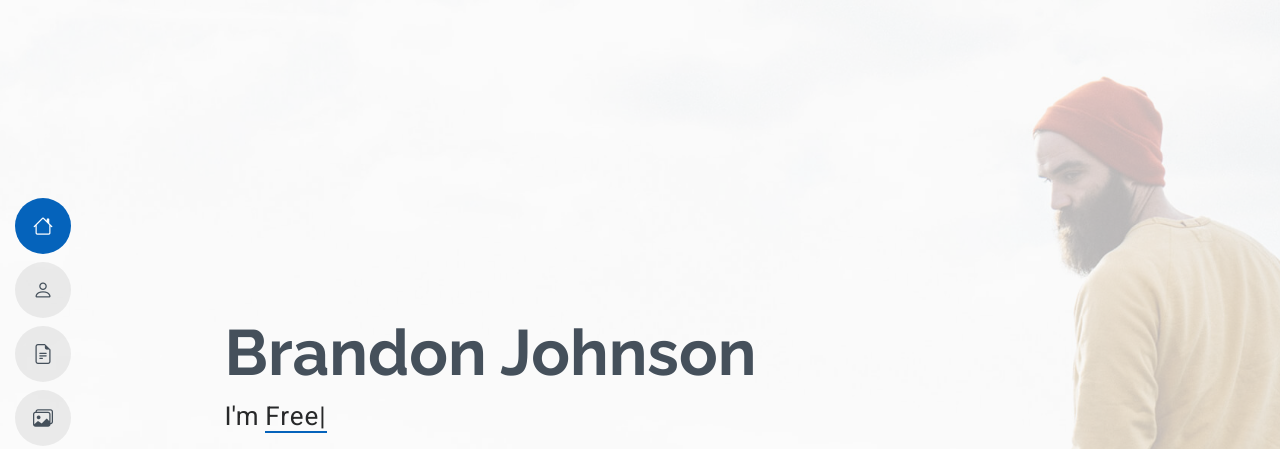
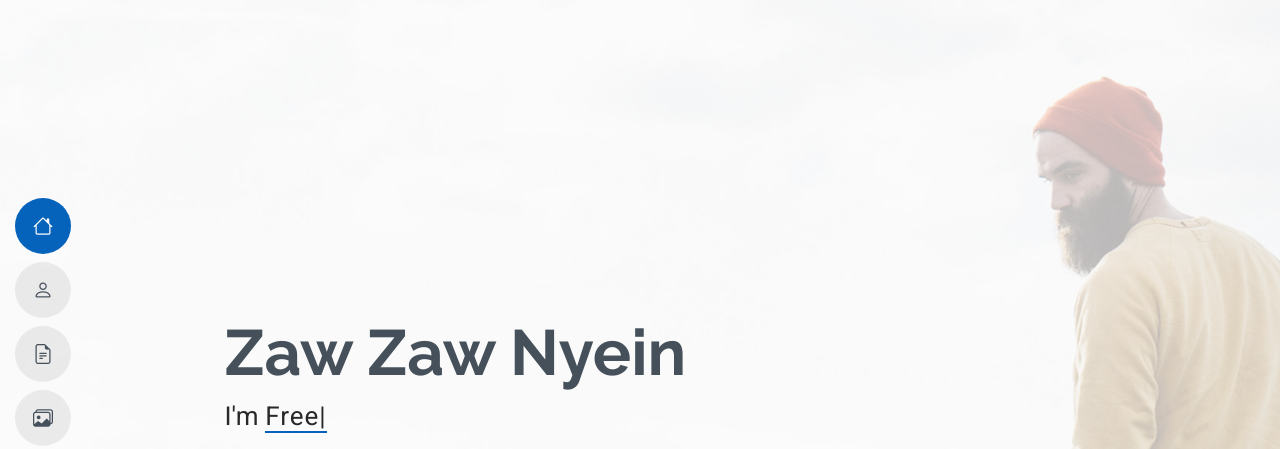
Before and after one commit to zawnyein-zed/ZawZawNyein, a plain HTML site: page index.html in a window 1280 px wide. Shown: the top 449 px of the page. Drawn offline with Linux system fonts and the light colour scheme.

Commit message:
Update index.html

```diff
--- a/index.html
+++ b/index.html
@@ -65,7 +65,7 @@
       <div class="container" data-aos="zoom-out">
         <div class="row justify-content-center">
           <div class="col-lg-9">
-            <h2>Brandon Johnson</h2>
+            <h2>Zaw Zaw Nyein</h2>
             <p>I'm <span class="typed" data-typed-items="Designer, Developer, Freelancer, Photographer">Designer</span><span class="typed-cursor typed-cursor--blink" aria-hidden="true"></span></p>
             <div class="social-links">
               <a href="#"><i class="bi bi-twitter-x"></i></a>
```
